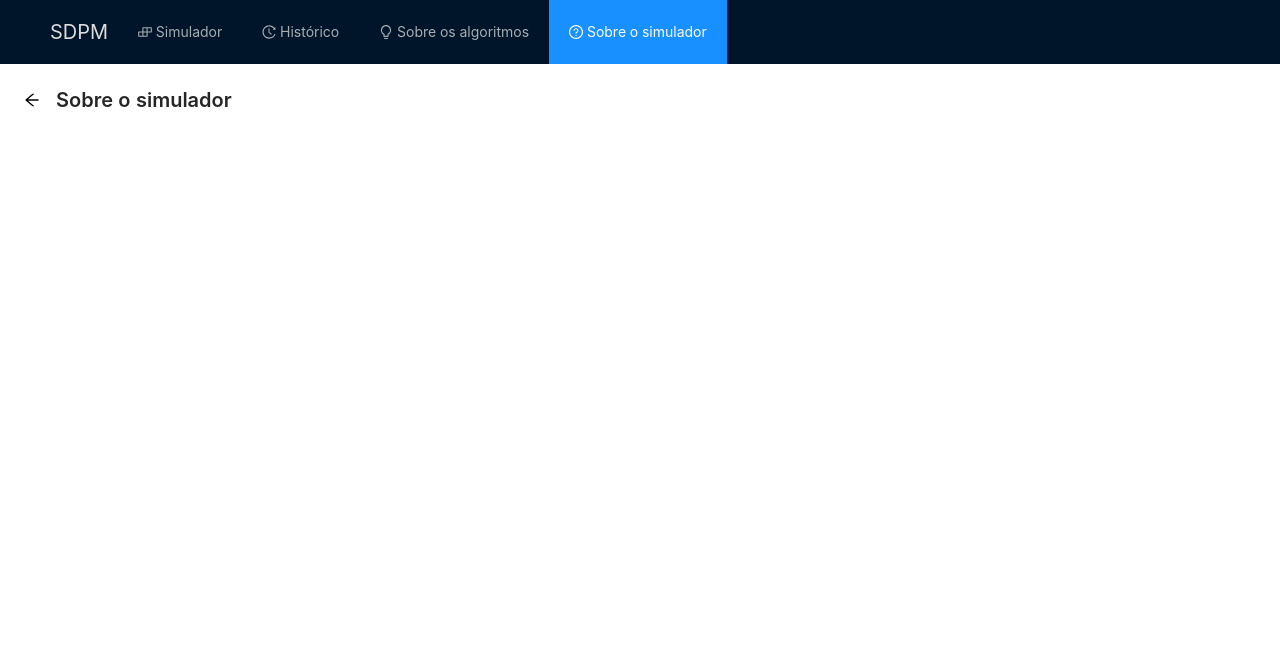
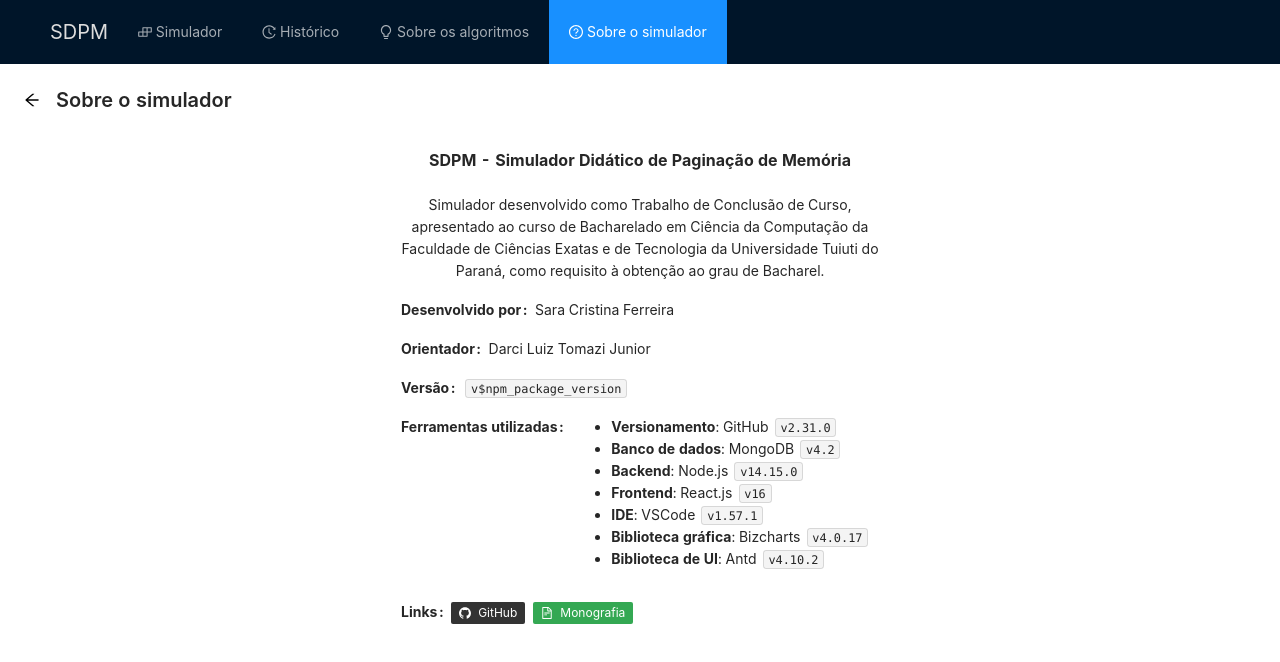
Before and after one commit to ferreirasara/sdpm, a React (Create React App) app in the folder frontend/: page /aboutSimulator in a window 1280 px wide. Shown: the top 662 px of the page. Built offline with nearby package versions, Linux system fonts and the light colour scheme.

Commit message:
feat: about simulator page

```diff
--- a/frontend/src/pages/AboutSimulator/AboutSimulatorPage.tsx
+++ b/frontend/src/pages/AboutSimulator/AboutSimulatorPage.tsx
@@ -1,7 +1,18 @@
-import { PageHeader, Row } from "antd";
+import { FileTextOutlined, GithubOutlined } from "@ant-design/icons";
+import { Col, Descriptions, PageHeader, Row, Tag, Typography } from "antd";
 
 export default function AboutAlgorithmsPage() {
   document.title = 'Sobre o simulador'
+
+  const developmentTools = [
+    <li><b>Versionamento</b>: GitHub <Typography.Text code>v2.31.0</Typography.Text></li>,
+    <li><b>Banco de dados</b>: MongoDB <Typography.Text code>v4.2</Typography.Text></li>,
+    <li><b>Backend</b>: Node.js <Typography.Text code>v14.15.0</Typography.Text></li>,
+    <li><b>Frontend</b>: React.js <Typography.Text code>v16</Typography.Text></li>,
+    <li><b>IDE</b>: VSCode <Typography.Text code>v1.57.1</Typography.Text></li>,
+    <li><b>Biblioteca gráfica</b>: Bizcharts <Typography.Text code>v4.0.17</Typography.Text></li>,
+    <li><b>Biblioteca de UI</b>: Antd <Typography.Text code>v4.10.2</Typography.Text></li>,
+  ]
 
   return <>
     <PageHeader
@@ -9,8 +20,31 @@ export default function AboutAlgorithmsPage() {
       style={{ background: 'white' }}
       onBack={() => window.history.back()}
     />
-    <Row style={{ marginBottom: '2px', marginTop: '2px' }}>
-
+    <Row justify='center' style={{ marginBottom: '2px', marginTop: '2px' }}>
+      <Col style={{ marginTop: '10px' }}>
+        <Descriptions
+          title="SDPM - Simulador Didático de Paginação de Memória"
+          column={1}
+          style={{ textAlign: 'center', maxWidth: '60vh' }}
+        >
+          <Descriptions.Item>Simulador desenvolvido como Trabalho de Conclusão de Curso,
+            apresentado ao curso de Bacharelado em Ciência da Computação da Faculdade de Ciências Exatas e de Tecnologia da Universidade Tuiuti do Paraná,
+            como requisito à obtenção ao grau de Bacharel.</Descriptions.Item>
+          <Descriptions.Item label="Desenvolvido por" labelStyle={{ fontWeight: 'bold' }}>Sara Cristina Ferreira</Descriptions.Item>
+          <Descriptions.Item label="Orientador" labelStyle={{ fontWeight: 'bold' }}>Darci Luiz Tomazi Junior</Descriptions.Item>
+          <Descriptions.Item label="Versão" labelStyle={{ fontWeight: 'bold' }}><Typography.Text code>v{process.env.REACT_APP_VERSION}</Typography.Text></Descriptions.Item>
+          <Descriptions.Item label="Ferramentas utilizadas" labelStyle={{ fontWeight: 'bold' }} contentStyle={{ textAlign: 'justify' }}>
+            <ul>
+              {developmentTools}
+            </ul>
+          </Descriptions.Item>
+          <Descriptions.Item label="Links" labelStyle={{ fontWeight: 'bold' }}>
+            <Typography.Link href='https://github.com/ferreirasara/sdpm' target="_blank"><Tag icon={<GithubOutlined />} color="#333">GitHub</Tag></Typography.Link>
+            {' '}
+            <Typography.Link href='https://drive.google.com/file/d/18nN5XVq_JEna6NUJPhbl0SHJOSdT1HA_/view?usp=sharing' target="_blank"><Tag icon={<FileTextOutlined />} color="#34a853">Monografia</Tag></Typography.Link>
+          </Descriptions.Item>
+        </Descriptions>
+      </Col>
     </Row>
   </>
 }
```
